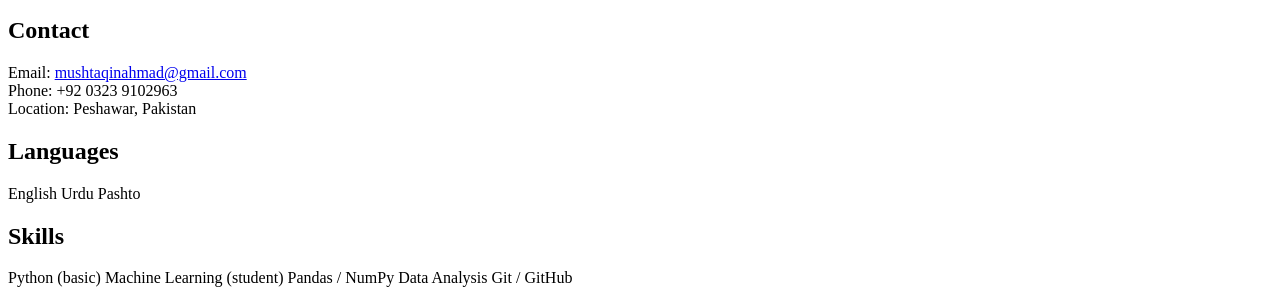
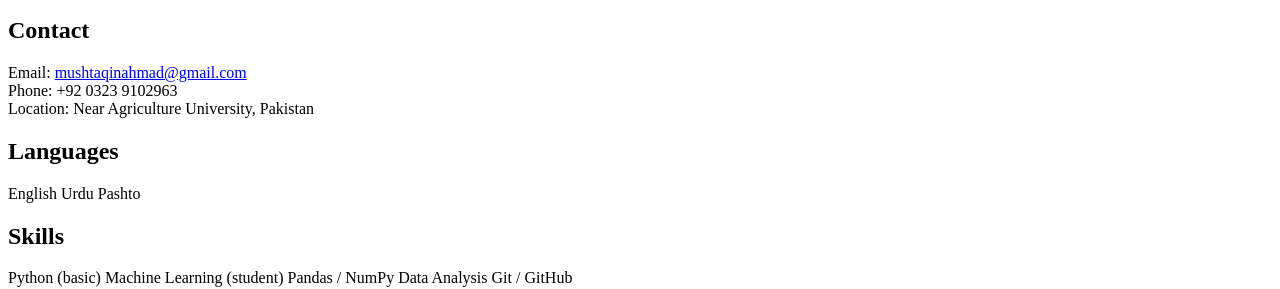
Before and after one commit to Mushtaq-Ahmad12/my-cv, a plain HTML site: page cv.html in a window 1280 px wide. Shown: the part 29-318 px from the top of the page. Drawn offline with Linux system fonts and the light colour scheme.

Commit message:
add code

```diff
--- a/cv.html
+++ b/cv.html
@@ -17,8 +17,8 @@
           <h2>Contact</h2>
           <p class="muted">Email: <a href="mushtaqinahmad@gmail.com">mushtaqinahmad@gmail.com</a><br>
           Phone: +92 0323 9102963<br>
-          Location: Peshawar, Pakistan</p>
-        </div>
+          Location: Near Agriculture University, Pakistan</p>
+        </div
         <div class="section">
           <h2>Languages</h2>
           <div class="chips">
```
